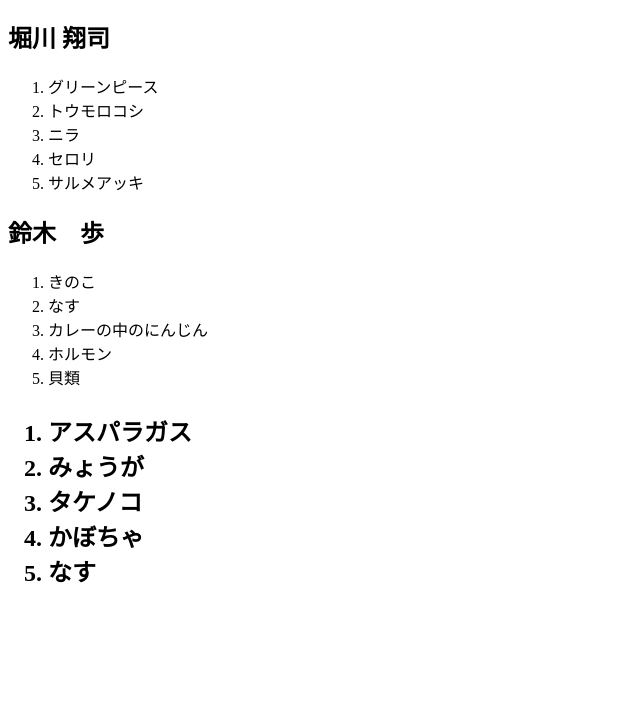
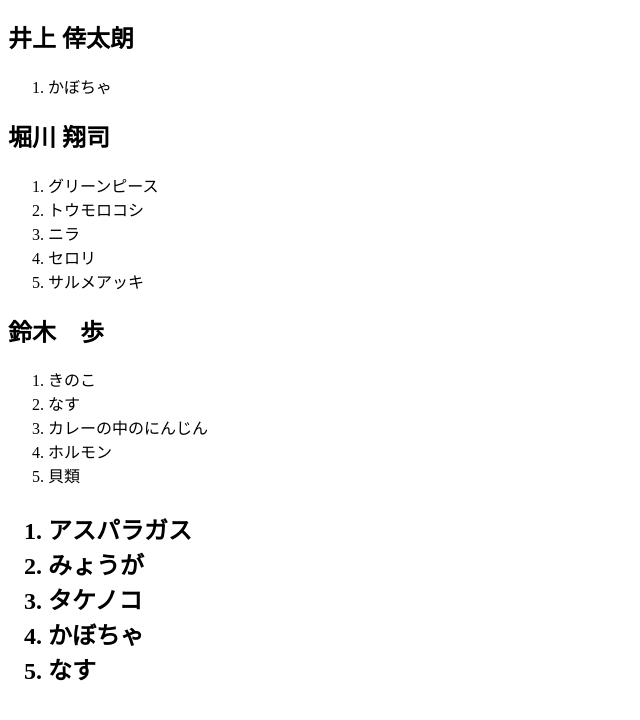
Before and after one commit to Kinoue-mynavi/team_InoueTech, a plain HTML site: page index.html in a window 1280 px wide. Shown: the part 70-790 px from the top of the page, without its empty margins (0-640 px from the left). Drawn offline with Linux system fonts and the light colour scheme.

Commit message:
井上君のHateListの修復

```diff
--- a/index.html
+++ b/index.html
@@ -8,6 +8,11 @@
 <body>
 
     <h1>嫌いな食べもの</h1>
+    <h2>井上 倖太朗</h2>
+    <ol>
+        <li>かぼちゃ</li>
+    </ol>
+
     <h2>堀川 翔司</h2>
     <ol>
         <li>グリーンピース</li>
```
